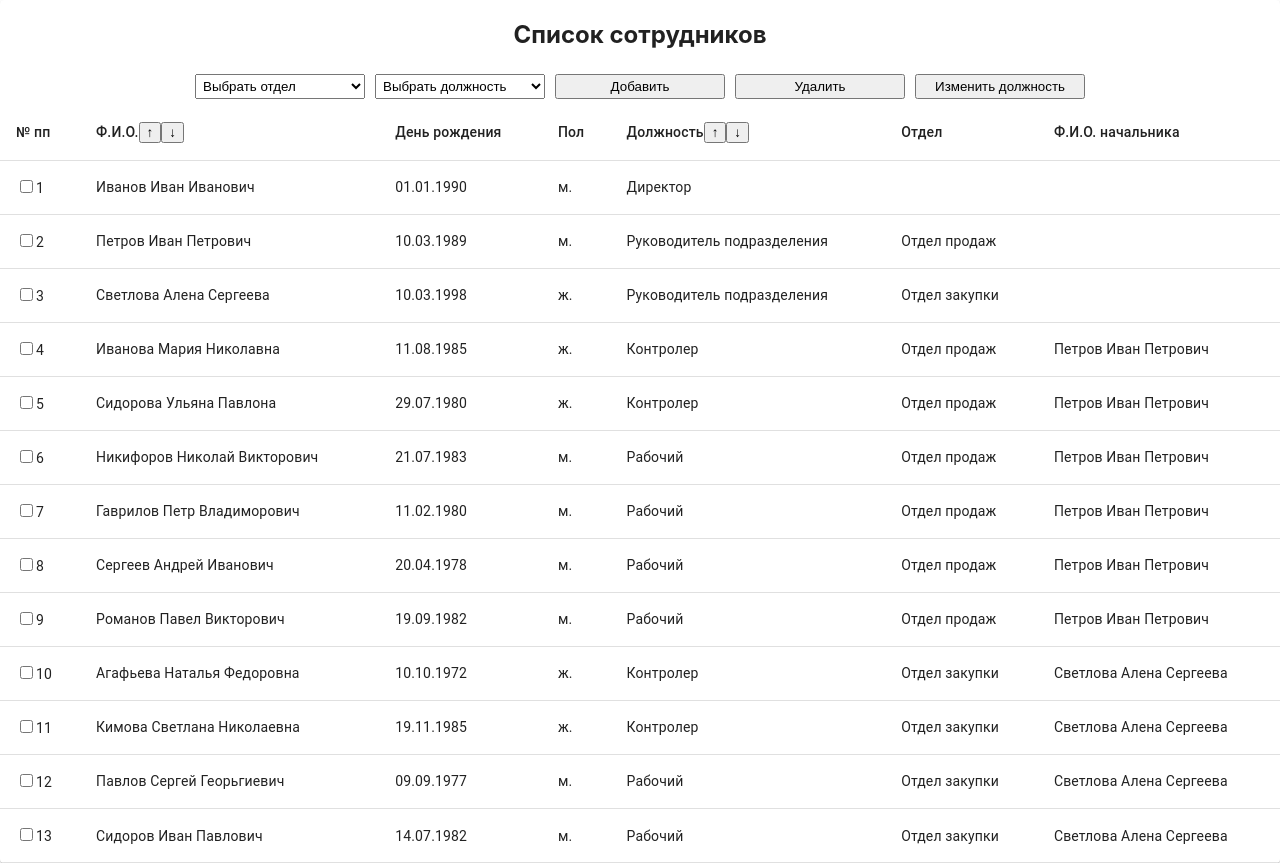
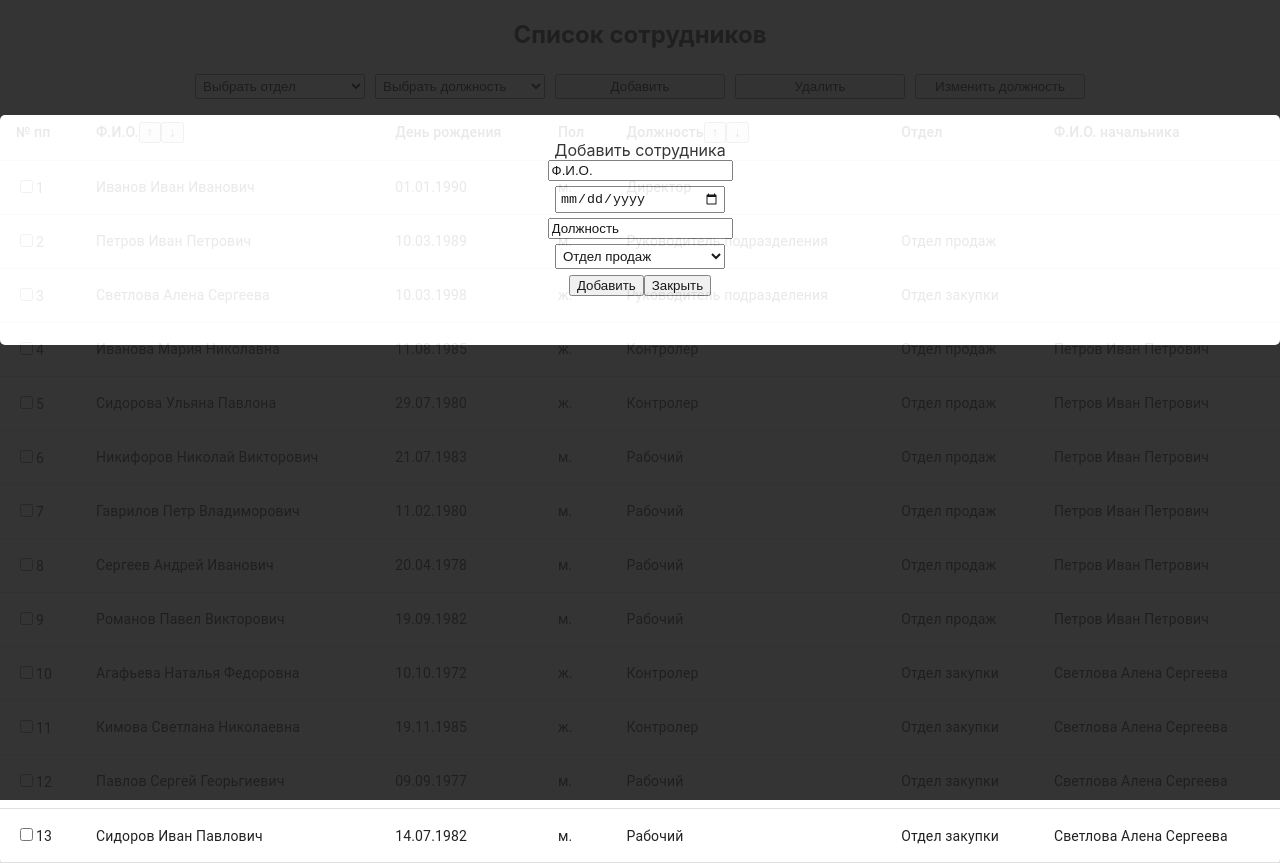
Before and after one commit to mskuratova/deeplay, a React (Create React App) app: page / in a window 1280 px wide. Both pictures are taken after a click on the button "Добавить". Built offline with nearby package versions, Linux system fonts and the light colour scheme.

Commit message:
fix Modal

```diff
--- a/src/App.tsx
+++ b/src/App.tsx
@@ -1,10 +1,10 @@
 import React from 'react';
 import './App.css';
-import {MainTable} from "./Table/MainTable";
+import {TableComponent} from "./Table/TableComponent";
 
 function App() {
   return (
-    <MainTable/>
+    <TableComponent/>
   );
 }
 
--- a/src/Table/MainTable.tsx
+++ /dev/null
@@ -1,62 +0,0 @@
-import React, {ChangeEvent, MouseEvent, useState} from "react";
-import {TableComponent} from "./TableComponent";
-import {initializeState, listType} from "../store";
-
-
-export const MainTable = () => {
-
-    const [list, setList] = useState<listType[]>(initializeState)
-    const filterValue = (value: string, option:string) => {
-      if (value === "Выбрать") return
-        else if (value === option) return
-    }
-
-    // const onChangeHandlerUnit = (e: ChangeEvent<HTMLSelectElement>) => {
-    //     const value = e.currentTarget.value;
-    //     const filterList = [...list]
-    //     const newFilterList = filterList.filter(e => value.includes(e.unit))
-    //     console.log(filterList.filter(e => value.includes(e.unit)));
-    //     console.log(newFilterList)
-    //     debugger
-    //     setList(newFilterList)
-    // }
-    // const onChangeHandlerJob = (e: ChangeEvent<HTMLSelectElement>) => {
-    //     const value = e.currentTarget.value;
-    //     const filterList = [...list]
-    //     const newFilterList = filterList.filter(e => value.includes(e.jobTitle))
-    //     console.log(filterList.filter(e => value.includes(e.jobTitle)));
-    //     console.log(newFilterList)
-    //     setList(newFilterList)
-    // }
-
-    return (
-        <>
-            {/*<div style={{textAlign: "center"}}><h2>Список сотрудников</h2>*/}
-            {/*    <select id="Select" onChange={(e) => onChangeHandlerUnit(e)}*/}
-            {/*            style={{padding: "3px", margin: "5px", width: "170px"}}>*/}
-            {/*        <option value={'Выбрать отдел'}>Выбрать отдел</option>*/}
-            {/*        <option value={'Отдел продаж'}>Отдел продаж</option>*/}
-            {/*        <option value={'Отдел закупки'}>Отдел закупки</option>*/}
-            {/*    </select>*/}
-            {/*    <select onChange={(e) => onChangeHandlerJob(e)}*/}
-            {/*            style={{padding: "3px", margin: "5px", width: "170px"}}>*/}
-            {/*        <option value="Выбрать должность">Выбрать должность</option>*/}
-            {/*        <option value="Директор">Директор</option>*/}
-            {/*        <option value="Руководитель подразделения">Руководитель*/}
-            {/*            подразделения*/}
-            {/*        </option>*/}
-            {/*        <option value="Контролер">Контролер</option>*/}
-            {/*        <option value="Рабочий">Рабочий</option>*/}
-            {/*    </select>*/}
-            {/*    <button style={{padding: "3px", margin: "5px", width: "170px"}}>Добавить*/}
-            {/*    </button>*/}
-            {/*    <button style={{padding: "3px", margin: "5px", width: "170px"}}>Удалить*/}
-            {/*    </button>*/}
-            {/*    <button style={{padding: "3px", margin: "5px", width: "170px"}}>Повысить*/}
-            {/*    </button>*/}
-
-            {/*</div>*/}
-            <TableComponent />
-        </>
-    )
-}
--- a/src/Table/Modals/ModalAdd.tsx
+++ b/src/Table/Modals/ModalAdd.tsx
@@ -2,8 +2,11 @@ import React from 'react';
 // @ts-ignore
 import s from './Modal.module.css'
 
+type ModalAddType ={
+    onClickAdd: ()=> void
+}
 
-const ModalAdd = () => {
+const ModalAdd:React.FC<ModalAddType> = (props) => {
     return (
         <div className={s.background}>
             <div className={s.hystmodal} id="myModal">
@@ -17,14 +20,15 @@ const ModalAdd = () => {
                         <option>Отдел продаж</option>
                         <option>Отдел закупки</option>
                     </select>
-                    <span><button data-hystclose className={s.hystmodal__close}>Добавить
-                    </button>
-                        <button data-hystclose
-                                className={s.hystmodal__close}>Закрыть</button></span>
+                    <span>
+                        <button className={s.hystmodal__close}>Добавить</button>
+                        <button
+                            onClick={props.onClickAdd}
+                            className={s.hystmodal__close}>Закрыть</button>
+                    </span>
                 </div>
             </div>
         </div>)
-
 }
 
 export default ModalAdd;
--- a/src/Table/Modals/ModalRaise.tsx
+++ b/src/Table/Modals/ModalChange.tsx
@@ -2,8 +2,12 @@ import React from 'react';
 // @ts-ignore
 import s from './Modal.module.css'
 
+type ModalChangeType = {
+    onClickChange: () => void
+    children?: React.ReactNode
+}
 
-const ModalAdd = () => {
+const ModalChange:React.FC<ModalChangeType> = (props) => {
     return (
         <div className={s.background}>
             <div className={s.hystmodal} id="myModal">
@@ -16,18 +20,12 @@ const ModalAdd = () => {
                         <option>Контролер</option>
                         <option>Рабочий</option>
                     </select>
-                    {/*<select>*/}
-                    {/*    <option>Отдел продаж</option>*/}
-                    {/*    <option>Отдел закупки</option>*/}
-                    {/*</select>*/}
-                    <span><button data-hystclose className={s.hystmodal__close}>Изменить
+                    <span><button className={s.hystmodal__close}>Изменить
         </button>
-        <button data-hystclose
-                className={s.hystmodal__close}>Закрыть</button></span>
+        <button onClick={props.onClickChange} className={s.hystmodal__close}>Закрыть</button></span>
                 </div>
             </div>
         </div>)
-
 }
 
-export default ModalAdd;
+export default ModalChange;
--- a/src/Table/Modals/ModalDelete.tsx
+++ b/src/Table/Modals/ModalDelete.tsx
@@ -2,22 +2,26 @@ import React from 'react';
 // @ts-ignore
 import s from './Modal.module.css'
 
+type ModalDeleteType = {
+    onClickDelete: () => void
+    children?: React.ReactNode
+}
 
-const ModalAdd = () => {
+const ModalAdd: React.FC<ModalDeleteType> = (props) => {
     return (
         <div className={s.background}>
             <div className={s.hystmodal} id="myModal">
                 <div className={s.hystmodal__window}>
                     <span>Удалить сотрудника</span>
-<div>Иванов Иван Иванович</div>
-    <span><button data-hystclose className={s.hystmodal__close}>Удалить
+                    <div>{props.children}</div>
+                        <span><button className={s.hystmodal__close}>Удалить
         </button>
-        <button data-hystclose
+        <button onClick={props.onClickDelete}
                 className={s.hystmodal__close}>Закрыть</button></span>
                     </div>
                 </div>
-    </div>)
-
+            </div>
+            )
             }
 
             export default ModalAdd;
--- a/src/Table/TableComponent.tsx
+++ b/src/Table/TableComponent.tsx
@@ -8,9 +8,14 @@ import {
     TableContainer, TableHead,
 } from "@mui/material";
 import ModalDelete from "./Modals/ModalDelete";
+import ModalAdd from "./Modals/ModalAdd";
+import ModalChange from "./Modals/ModalChange";
 
-export const TableComponent = () => {
+export const TableComponent: React.FC = () => {
     const [list, setList] = useState<listType[]>(initializeState)
+    const [flagAdd, setFlagAdd] = useState<boolean>(false)
+    const [flagDelete, setFlagDelete] = useState<boolean>(false)
+    const [flagChange, setFlagChange] = useState<boolean>(false)
 
     const onChangeHandlerUnit = (e: ChangeEvent<HTMLSelectElement>) => {
         const value = e.currentTarget.value;
@@ -40,11 +45,9 @@ export const TableComponent = () => {
         sortedList.sort((a, b) => a[id] > b[id] ? -1 : 1)
         setList(sortedList)
     }
-    const onClickDelete = () => {
-        alert('Delete')
-        debugger
-        return(<ModalDelete/>)
-    }
+    const onClickAdd = () => setFlagAdd(!flagAdd)
+    const onClickDelete = () => setFlagDelete(!flagDelete)
+    const onClickChange = () => setFlagChange(!flagChange)
 
     return (
         <TableContainer component={Paper}>
@@ -65,16 +68,16 @@ export const TableComponent = () => {
                     <option value="Контролер">Контролер</option>
                     <option value="Рабочий">Рабочий</option>
                 </select>
-                <button onClick={() => alert("Добавить")}
+                <button onClick={onClickAdd}
                         style={{padding: "3px", margin: "5px", width: "170px"}}>Добавить
                 </button>
                 <button onClick={onClickDelete}
                         style={{padding: "3px", margin: "5px", width: "170px"}}>Удалить
                 </button>
-                <button onClick={() => alert("Повысить")}
-                        style={{padding: "3px", margin: "5px", width: "170px"}}>Изменить должность
+                <button onClick={onClickChange}
+                        style={{padding: "3px", margin: "5px", width: "170px"}}>Изменить
+                    должность
                 </button>
-
             </div>
             <Table sx={{minWidth: 650}} aria-label="a dense table">
                 <TableHead>
@@ -111,6 +114,10 @@ export const TableComponent = () => {
                                            key={l.id}
                                            id={id + 1}/>)}
             </Table>
+            {flagAdd ? <ModalAdd onClickAdd={onClickAdd}
+            /> : ''}
+            {flagDelete ? <ModalDelete onClickDelete={onClickDelete}><span>Иванов Иван Иванович</span></ModalDelete> : ''}
+            {flagChange ? <ModalChange onClickChange={onClickChange}/> : ''}
         </TableContainer>
     )
 }
```
Lines whose indentation alone changed are shown as unchanged.
